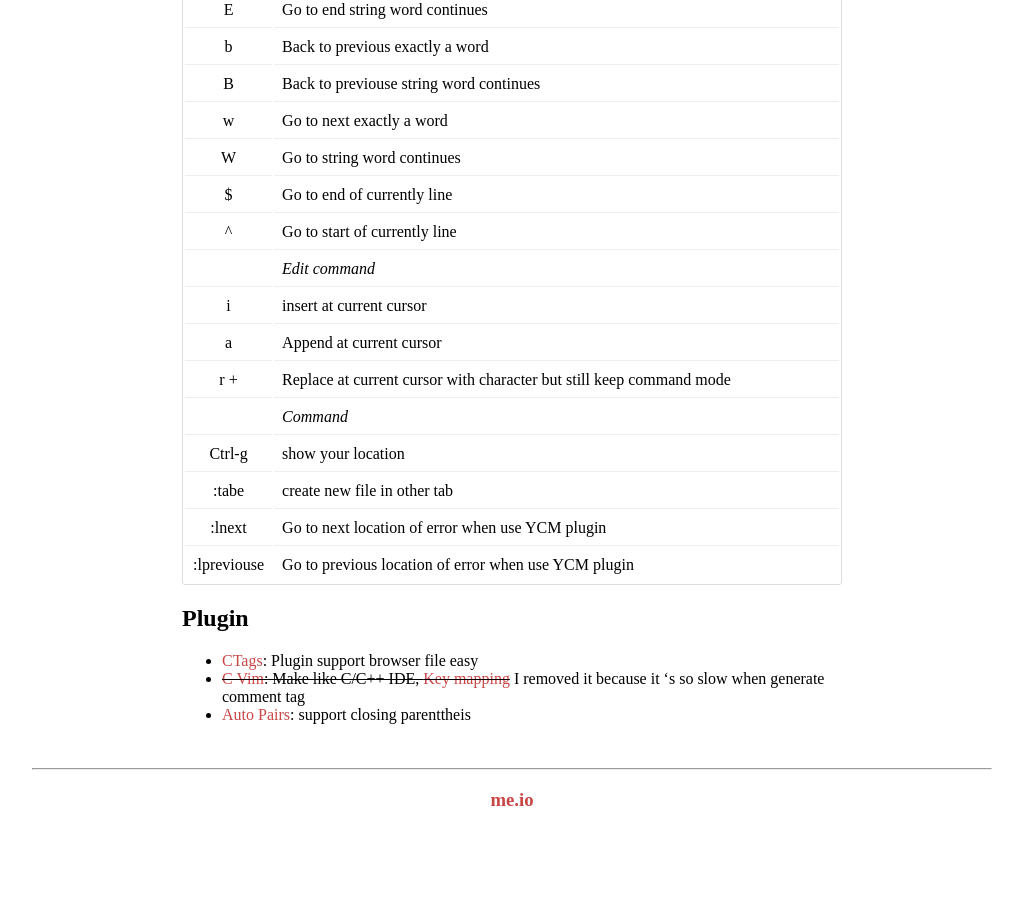
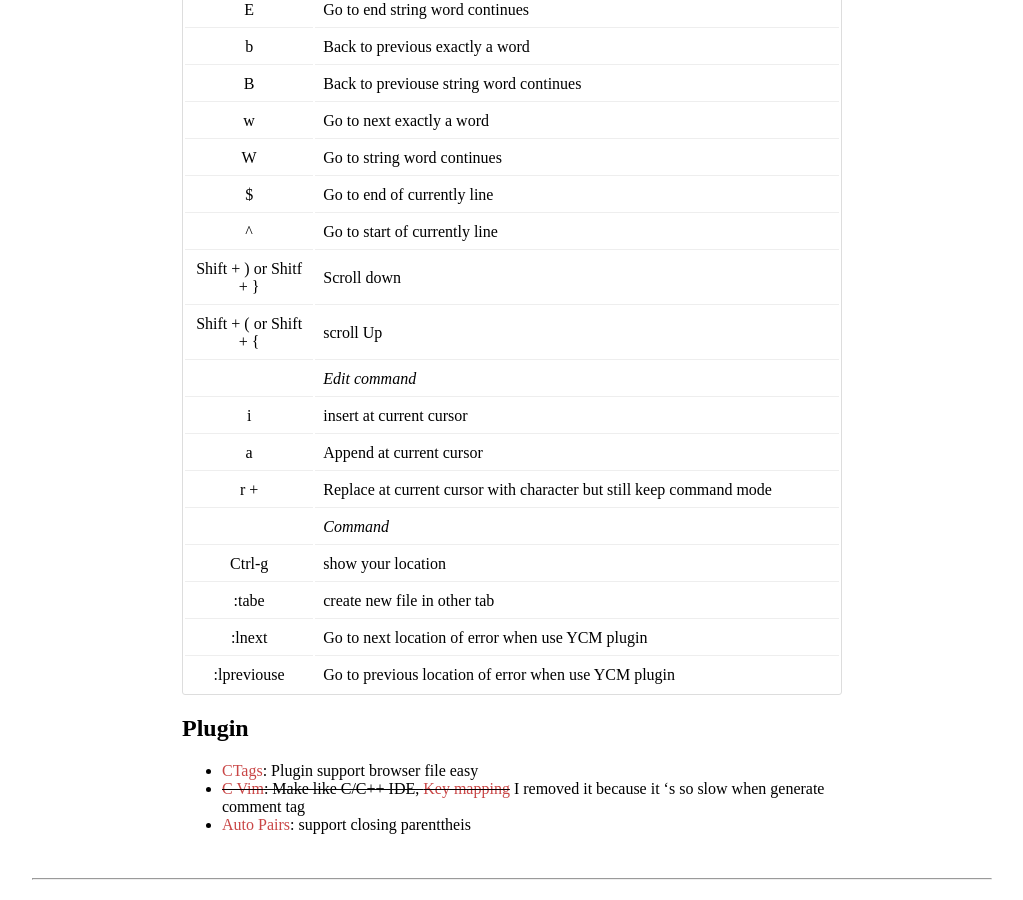
Before and after one commit to congdv/congdv.github.io, a Jekyll site: the page built from _posts/2017-08-28-vim-cheat-sheet.md, in a window 1280 px wide and 900 px high, scrolled down 951 px. Shown: the whole window, without its empty margins (128-1151 px from the left). Built offline with Jekyll 4.4.1, drawn with Linux system fonts in a browser that asks for light colours; before the commit the page ends 1821 px from its top, so only the background shows below that.

Commit message:
Update 2017-08-28-vim-cheat-sheet.md

```diff
--- a/_posts/2017-08-28-vim-cheat-sheet.md
+++ b/_posts/2017-08-28-vim-cheat-sheet.md
@@ -37,6 +37,8 @@ tag: notes
 |W| Go to string word continues|
 |$| Go to end of currently line|
 |^| Go to start of currently line|
+|Shift + ) or Shitf + }| Scroll down|
+|Shift + ( or Shift + {| scroll Up|
 || *Edit command*|
 |i| insert at current cursor|
 |a| Append at current cursor|
```
